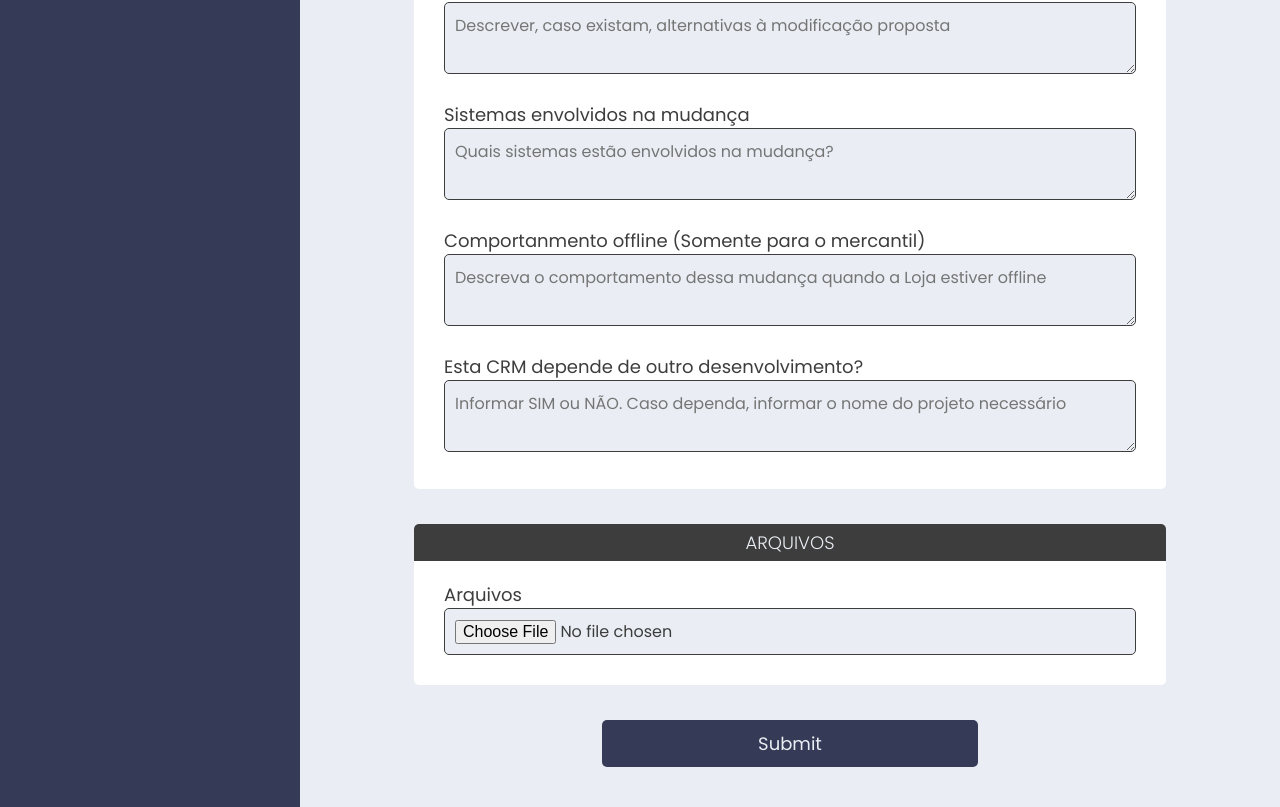
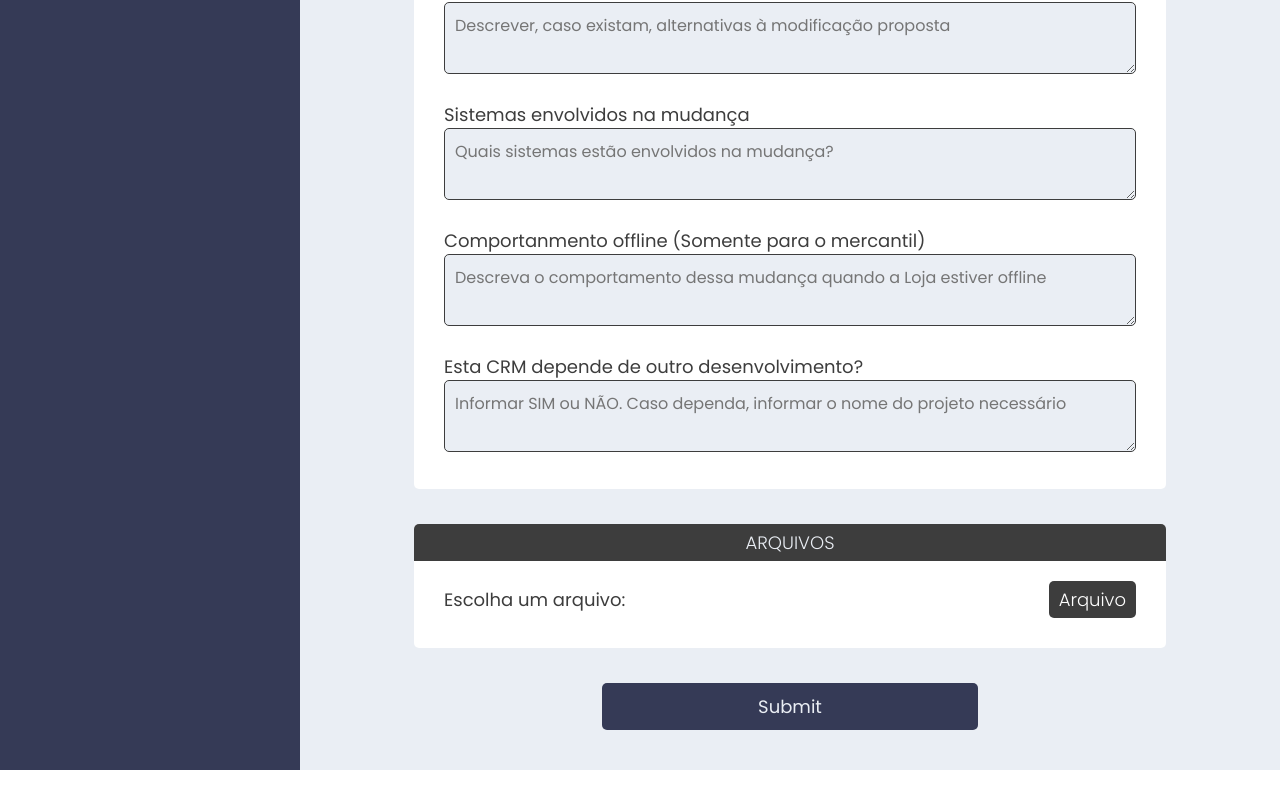
Before and after one commit to HenriqueContini/CRM, a React (Vite) app: page /newcrm in a window 1280 px wide. Shown: the part 1303-2110 px from the top of the page. After the commit the page ends 2073 px from the top, so only its background shows below. Built offline with nearby package versions, Linux system fonts and the light colour scheme.

Commit message:
Select Files Fixed #2

```diff
--- a/src/components/UserCRM.jsx
+++ b/src/components/UserCRM.jsx
@@ -12,12 +12,6 @@ const UserCRM = () => {
 
             <div className='usercrm-cards'>
                 <CardCRM />
-                <CardCRM />
-                <CardCRM />
-                <CardCRM />
-                <CardCRM />
-                <CardCRM />
-                <CardCRM />
             </div>
         </section>
     )
--- a/src/pages/Newcrm.jsx
+++ b/src/pages/Newcrm.jsx
@@ -1,9 +1,15 @@
+import { useState } from 'react';
 import { useForm } from 'react-hook-form';
 
 import './styles/Newcrm.css';
 
 const Newcrm = () => {
-    const {register, handleSubmit} = useForm();
+    const { register, handleSubmit } = useForm();
+    const [Files, setFiles] = useState([]);
+
+    const handleFiles = (newFile) => {
+        setFiles([...Files, newFile]);
+    }
 
     return (
         <section className='newcrm-container'>
@@ -15,11 +21,11 @@ const Newcrm = () => {
 
                     <div className="newcrm-fieldset-wrapper">
                         <label htmlFor="nome_crm">Nome da CRM</label>
-                        <input id='nome_crm' type="text" {...register('nome_crm')} placeholder="Nome da CRM"/>
+                        <input id='nome_crm' type="text" {...register('nome_crm')} placeholder="Nome da CRM" />
                         <label htmlFor="tel_crm">Telefone ou Ramal</label>
-                        <input id='tel_crm' type="tel" {...register('tel_crm')} placeholder="Telefone para contato"/>
+                        <input id='tel_crm' type="tel" {...register('tel_crm')} placeholder="Telefone para contato" />
                         <label htmlFor="email_crm">E-mail</label>
-                        <input id='email_crm' type="email" {...register('email_crm')} placeholder="E-mail para contato"/>
+                        <input id='email_crm' type="email" {...register('email_crm')} placeholder="E-mail para contato" />
                     </div>
                 </fieldset>
 
@@ -58,10 +64,16 @@ const Newcrm = () => {
                 <fieldset className='newcrm-fieldset'>
                     <legend className='newcrm-legend'>Arquivos</legend>
 
-                    <div className="newcrm-fieldset-wrapper">
-                        <label htmlFor="arquivos">Arquivos</label>
-                        <input id="arquivos" type="file" {...register('arquivos')}/>
+                    <div className="newcrm-fieldset-files">
+                        <p className='files-p'>Escolha um arquivo:</p>
+                        <label htmlFor="arquivos" className='files-label'>Arquivo</label>
+                        <input id="arquivos" type="file" className='files-input' {...register('arquivos')} onChange={(e) => handleFiles(e.target.files[0].name)} />
                     </div>
+
+                    {
+                        Files.length > 0 && <div className='files-list'> {Files.map((file) => <p key={file} className="files-list-item">{file}</p>) }</div>
+                    }
+
                 </fieldset>
                 <input className='newcrm-button' type="submit" />
             </form>
--- a/src/pages/styles/Newcrm.css
+++ b/src/pages/styles/Newcrm.css
@@ -38,7 +38,7 @@
     color: var(--grey);
 }
 
-.newcrm-fieldset-wrapper {
+.newcrm-fieldset-wrapper, .newcrm-fieldset-files {
     padding: 0 30px 30px 30px;
 }
 
@@ -78,6 +78,59 @@
     color: var(--black);
 }
 
+.newcrm-fieldset-files {
+    margin-top: 20px;
+    display: flex;
+    flex-direction: row;
+    justify-content: space-between;
+    align-items: center;
+}
+
+.files-p {
+    color: var(--black);
+    font-size: 1.125rem;
+}
+
+.files-label {
+    background-color: var(--black);
+    border-radius: 5px;
+    color: var(--white);
+    cursor: pointer;
+    display: block;
+    font-size: 1.125rem;
+    font-weight: 300;
+    padding: 5px 10px;
+}
+
+.files-input {
+    display: none;
+}
+
+.files-list {
+    display: flex;
+    flex-direction: column;
+    margin: 0 30px 30px 30px;
+}
+
+.files-list-item {
+    font-size: 1.125rem;
+    font-weight: 400;
+    color: var(--black);
+    border: 1px solid var(--black);
+    padding: 10px;
+    background-color: var(--grey);
+}
+
+.files-list-item:first-child {
+    border-top-left-radius: 5px;
+    border-top-right-radius: 5px;
+}
+
+.files-list-item:last-child {
+    border-bottom-left-radius: 5px;
+    border-bottom-right-radius: 5px;
+}
+
 .newcrm-button {
     background-color: var(--dark-blue);
     border-radius: 5px;
```
